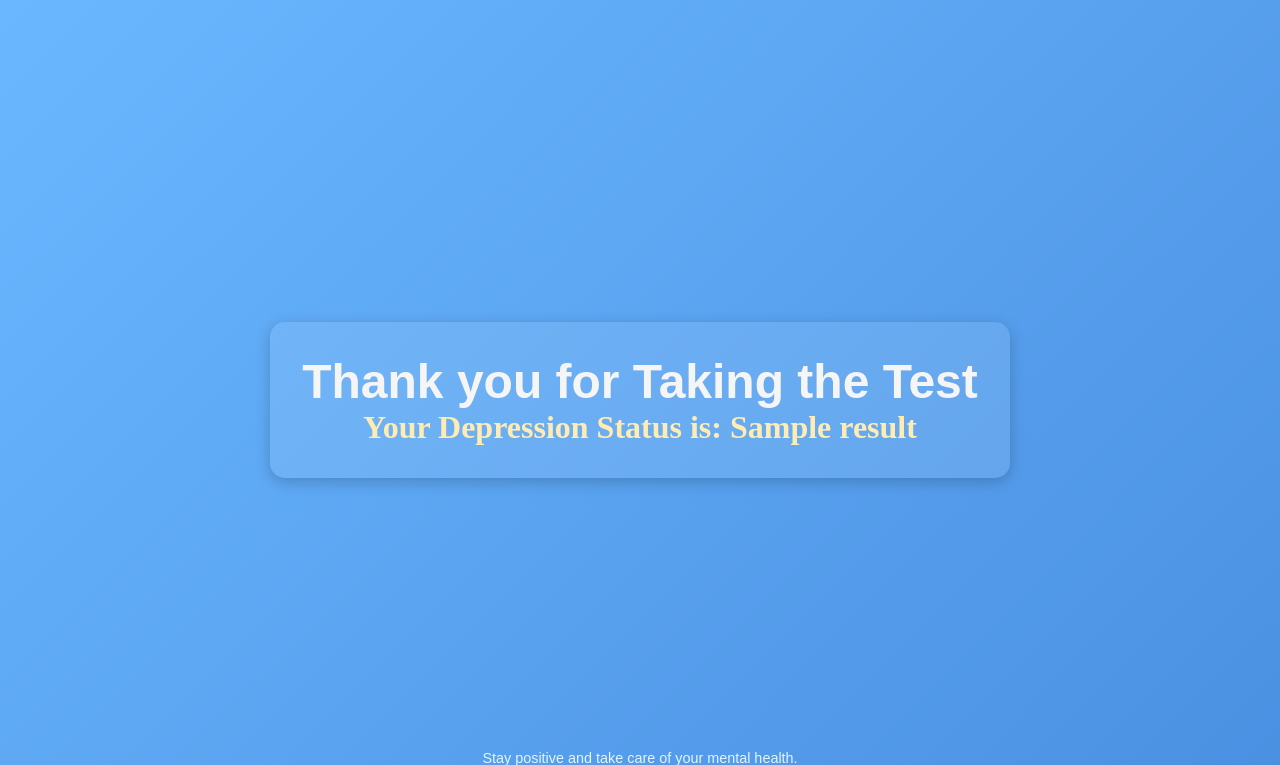
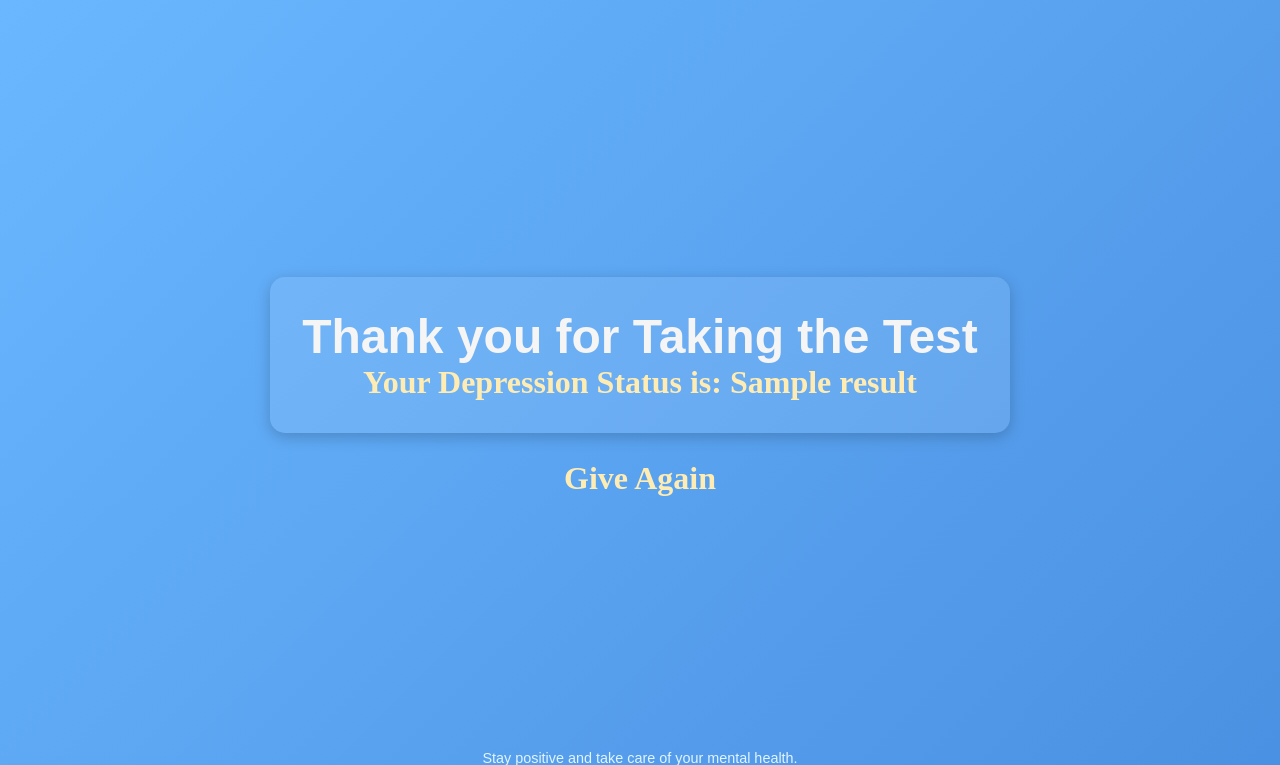
Before and after one commit to harshit391/TestFlask, a Flask app: template templates/result.html in a window 1280 px wide. Shown: the top 765 px of the page. Run offline with Flask 3, Linux system fonts and the light colour scheme; the template is opened without the code that fills it: most values are stand-ins (such as "Sample title", 1, 10 or a date in 2020); parts of the project's set-up code (start-up, migrations or seed data) failed here and were passed over.

Commit message:
Go back button

```diff
--- a/static/js/form_new.js
+++ b/static/js/form_new.js
@@ -6,7 +6,7 @@ document.addEventListener('DOMContentLoaded', function() {
     const nextButton = document.getElementById('next-button');
     const submitButton = document.getElementById('submit-button');
     const fillBtn = document.getElementById('fillIt');
-    const myForm = document.getElementById("survey-form")
+    const myForm = document.getElementById("survey-form");
 
     const handleSubmit = () => {
         console.log("Submitted");
--- a/templates/result.html
+++ b/templates/result.html
@@ -54,8 +54,17 @@
         <h1>Thank you for Taking the Test</h1>
         <h2>Your Depression Status is: {{ result }}</h2>
     </div>
+    <div class="container2">
+        <h2>Give Again</h2>
+    </div>
     <div class="footer">
         <p>Stay positive and take care of your mental health.</p>
     </div>
+
+    <script>
+        document.querySelector(".container2").addEventListener("click", function() {
+            window.location.reload();
+        });
+    </script>
 </body>
 </html>
```
